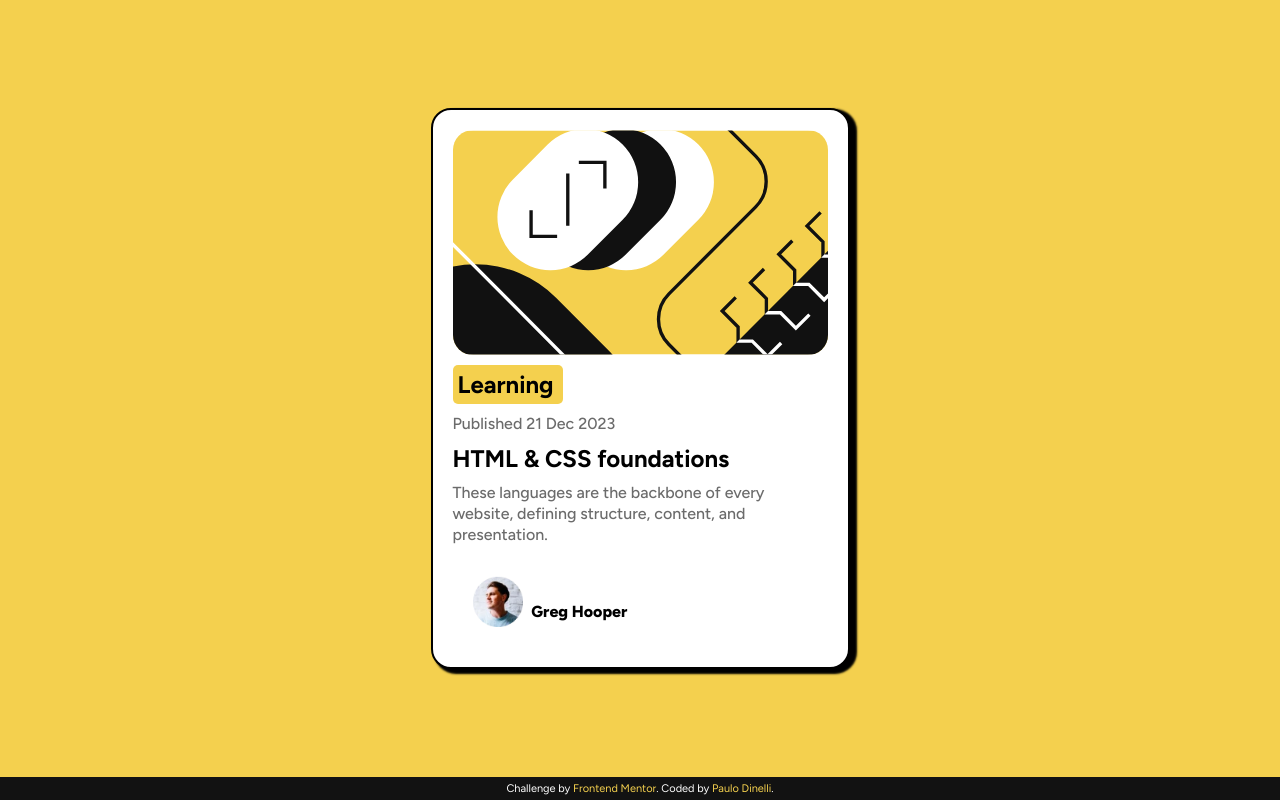
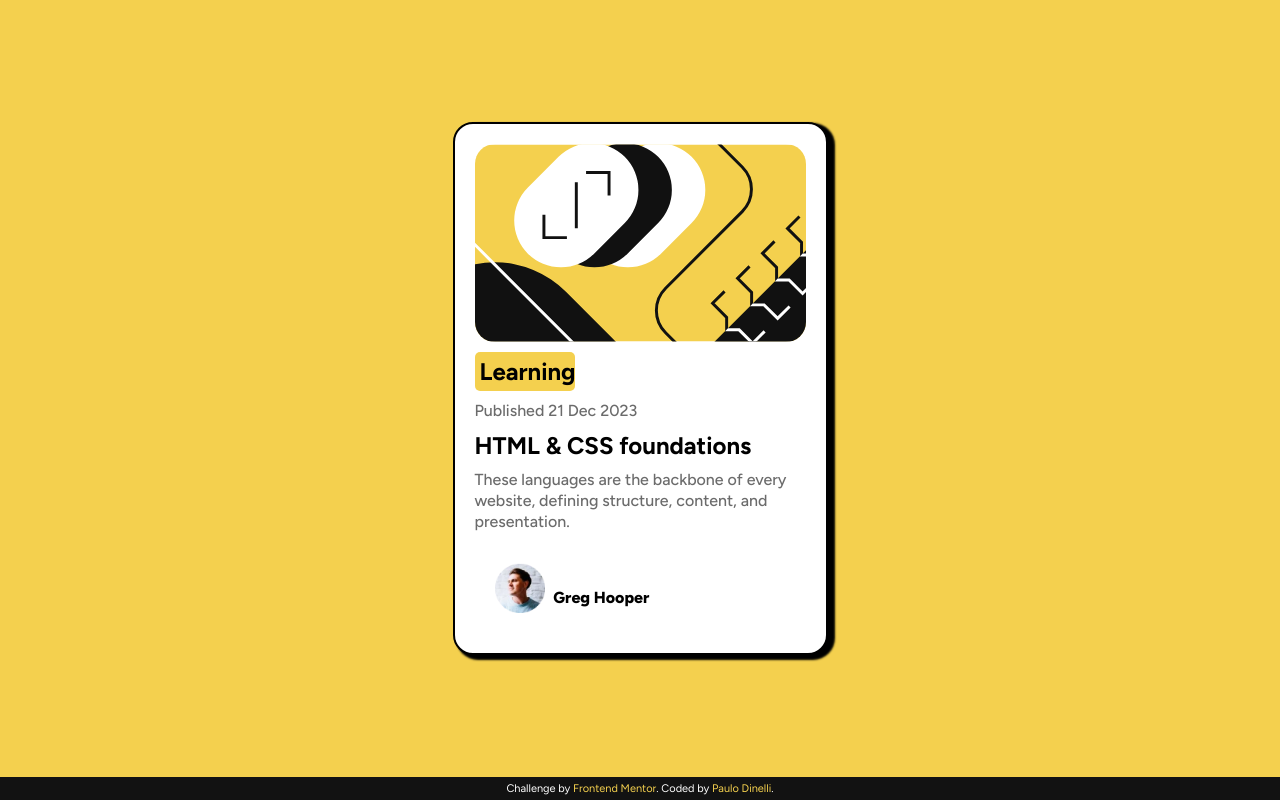
Before and after one commit to pgdinelli/blog-preview-card, a plain HTML site: page index.html in a window 1280 px wide. Drawn offline with Linux system fonts and the light colour scheme.

Commit message:
added box sizing to prevent overflow

```diff
--- a/style/style.css
+++ b/style/style.css
@@ -12,6 +12,7 @@
 *{
     margin: 0px;
     padding: 0px;
+    box-sizing: border-box;
     font-family: var(--font-default);
 }
 
@@ -22,8 +23,6 @@ body{
     display: flex;
     flex-direction: column;
     align-items: center;
-    overflow-y: hidden;
-    overflow-x: hidden;
 }
 
 main{
```
